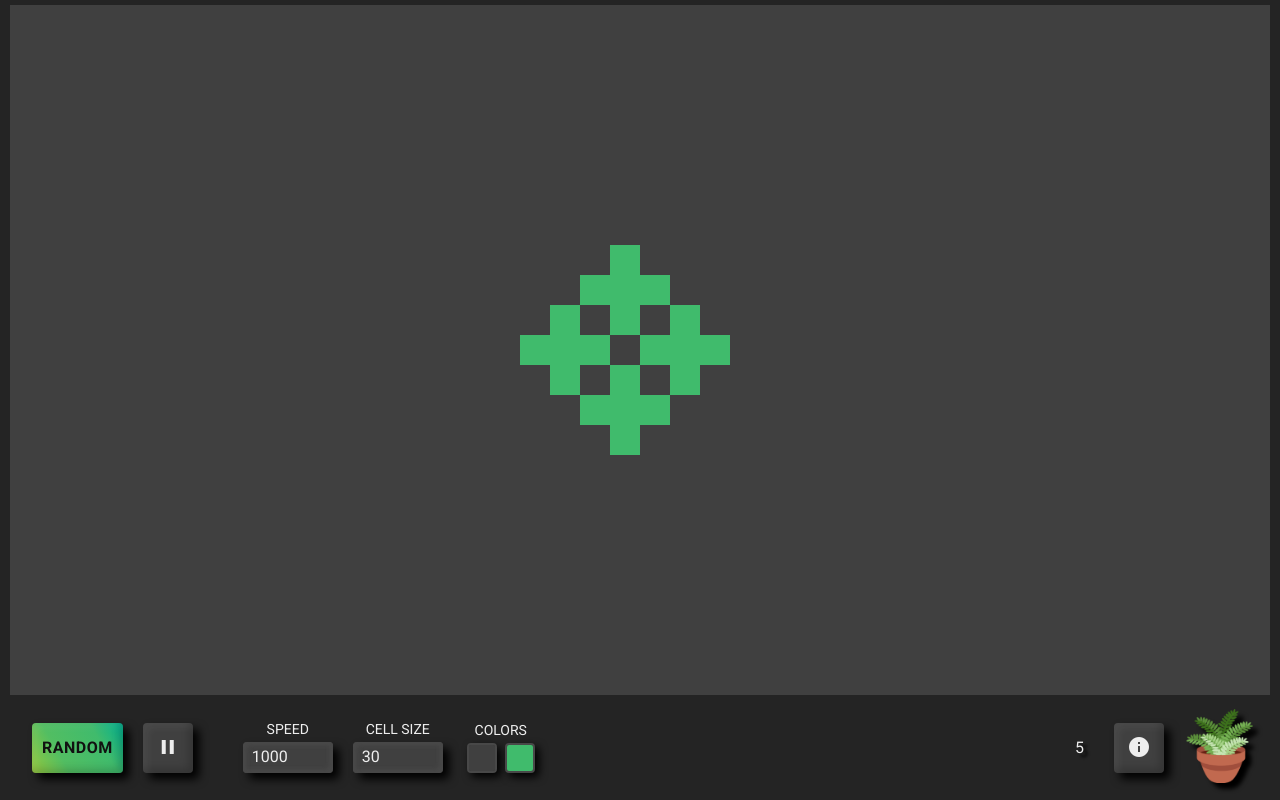
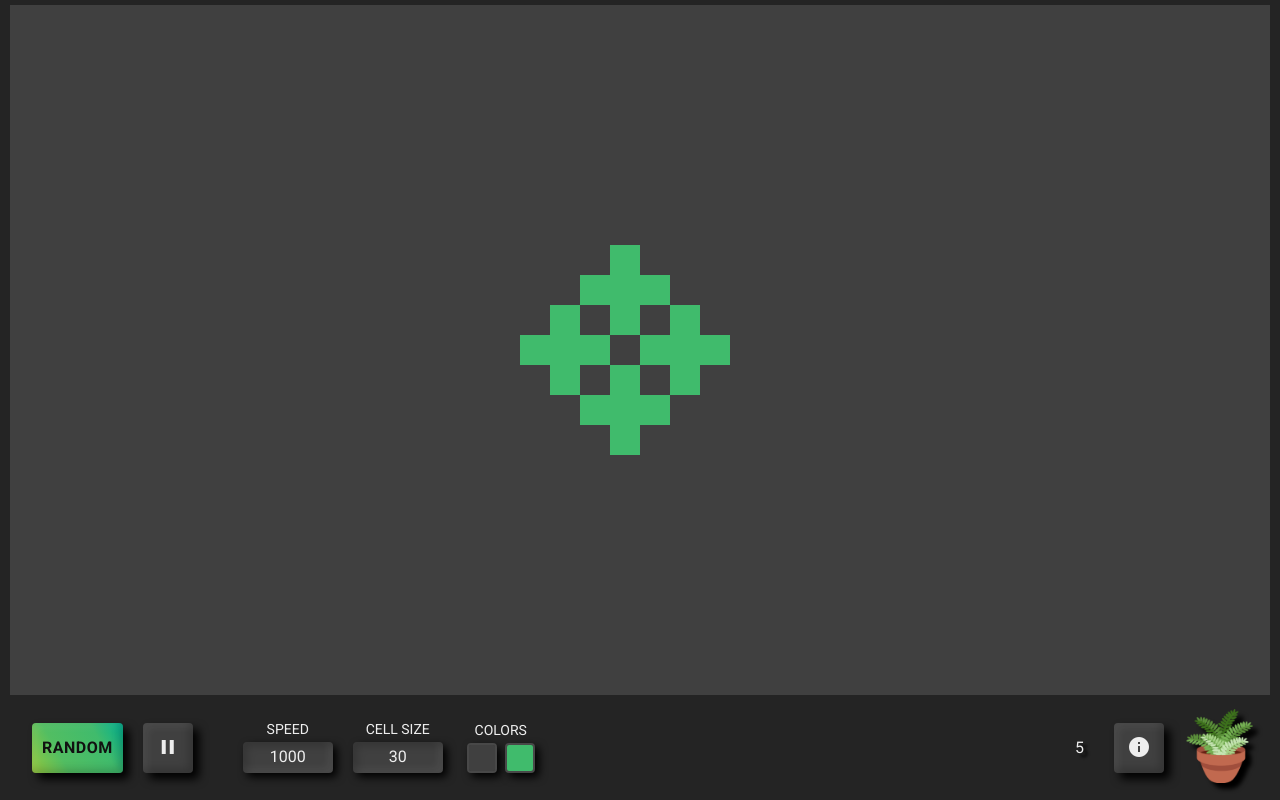
Before and after one commit to raul-cayo/conways-game-of-life, a React (Create React App) app: page / in a window 1280 px wide. Built offline with nearby package versions, Linux system fonts and the light colour scheme.

Commit message:
Improve number input style

```diff
--- a/src/App.css
+++ b/src/App.css
@@ -80,15 +80,21 @@ button:active {
 .controls .control input[type='number'] {
   background: #404040;
   border-radius: 4px;
-  box-shadow: inset 4px 4px 4px #484848,
-              inset -4px -4px 4px #484848,
-              6px 6px 10px 0 #000;
+  box-shadow: 4px 4px 8px #000,
+              inset 4px 4px 8px #00000030,
+              inset -4px -4px 8px #FFFFFF10;
   border-style: none;
   color: #EEE;
   margin-bottom: 4px;
   line-height: 1.8;
-  padding-left: 9px;
+  text-align: center;
   width: 90px;
+  -moz-appearance: textfield;
+}
+input::-webkit-outer-spin-button,
+input::-webkit-inner-spin-button {
+  -webkit-appearance: none;
+  margin: 0;
 }
 .controls .control input[type='color'] {
   background: #333;
```
